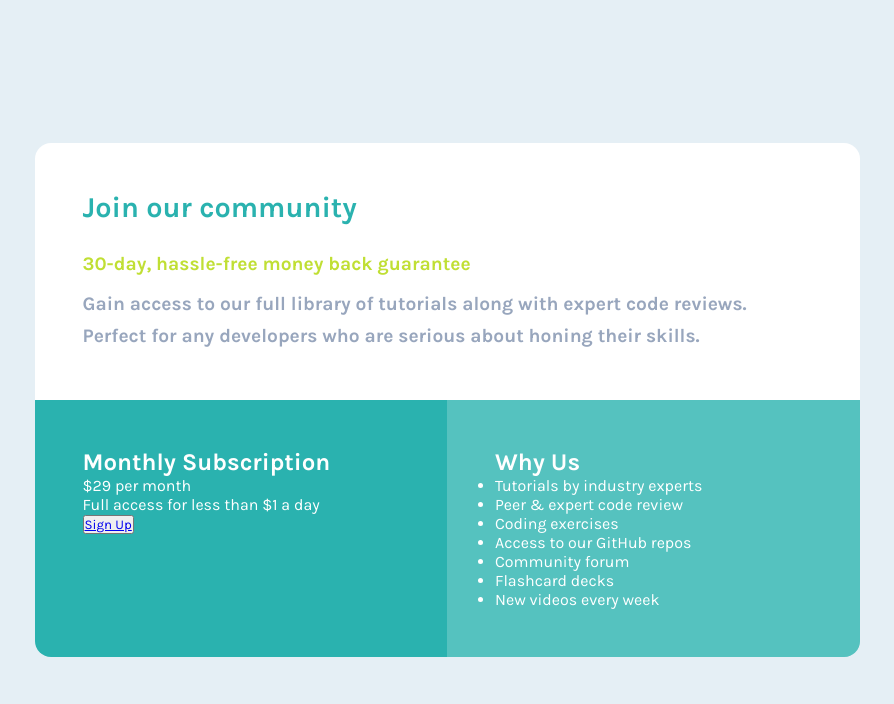
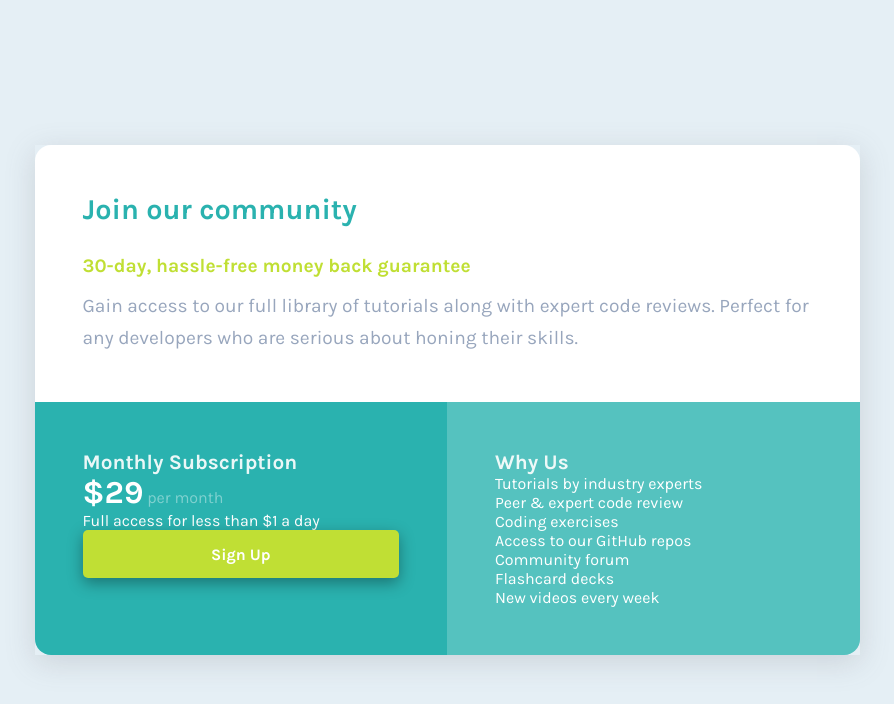
Before and after one commit to kenzotakamori/frontendmentor-single-price, a plain HTML site: page index.html in a window 1280 px wide. Shown: the whole page, without its empty margins (193-1087 px from the left). Drawn offline with Linux system fonts and the light colour scheme.

Commit message:
almost there with desktop layout

```diff
--- a/index.html
+++ b/index.html
@@ -22,7 +22,7 @@
   <section id="subscription">
     <h2>Monthly Subscription</h2>
     <div class="month-price">
-      <span>&dollar;29</span> per month
+      &dollar;29<span> per month</span>
     </div>
     <p>Full access for less than &dollar;1 a day</p>
     <button>
--- a/style.scss
+++ b/style.scss
@@ -25,6 +25,7 @@ body {
     grid-template-columns: repeat(2, 1fr);
     width: 90vw;
     max-width: 825px;
+    box-shadow: rgba(100, 100, 111, 0.2) 0px 7px 29px 0px;
     @media screen and (max-width: 800px) {
         grid-template-columns: unset;
     }
@@ -50,9 +51,11 @@ section#join-community {
         font-weight: 700;
         padding-top: .5rem;
         font-size: 1.2rem;
+        font-weight: 400;
     }
     p:first-of-type {
         color: $bright-yellow;
+        font-weight: 700;
     }
     @media screen and (max-width: 800px) {
         grid-column: unset;
@@ -63,6 +66,33 @@ section#subscription {
     background-color: $cyan;
     color: white;
     border-radius: 0 0 0 1rem;
+    h2 {
+        font-size: 1.3rem;
+        opacity: 0.9;
+    }
+    .month-price {
+        font-size: 2rem;
+        font-weight: 700;
+        span {
+            font-size: 1rem;
+            font-weight: 400;
+            opacity: 0.4;
+        }
+    }
+    button {
+        width: 100%;
+        height: 3rem;
+        border-radius: 5px;
+        border: unset;
+        background-color: $bright-yellow;
+        box-shadow: rgba(0, 0, 0, 0.35) 0px 5px 15px;
+        a {
+            color: white;
+            text-decoration: none;
+            font-size: 1rem;
+            font-weight: 700;
+        }
+    }
     @media screen and (max-width: 800px) {
         border-radius: unset;
     }
@@ -74,6 +104,13 @@ section#why-us {
     border-radius: 0 0 1rem 0;
     -webkit-box-shadow: inset 0 0 0 200px rgb(255 255 255 / 20%);
     box-shadow: inset 0 0 0 200px rgb(255 255 255 / 20%);
+    h2 {
+        font-size: 1.3rem;
+        opacity: 0.9;
+    }
+    ul {
+        list-style-type: none;
+    }
     @media screen and (max-width: 800px) {
         border-radius: 0 0 1rem 1rem;
     }
```
Also changed, not shown: style.css.
